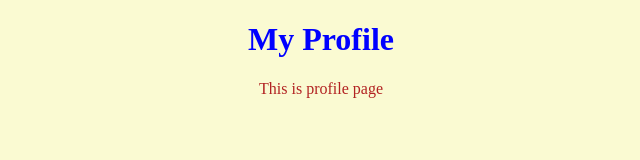
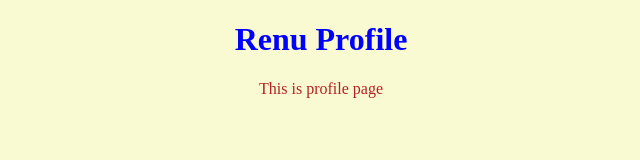
Before and after one commit to TestingBee/Interview, a plain HTML site: page profile.html in a window 1280 px wide. Shown: the whole page, without its empty margins (319-959 px from the left). Drawn offline with Linux system fonts and the light colour scheme.

Commit message:
modified na

```diff
--- a/profile.html
+++ b/profile.html
@@ -11,7 +11,7 @@
 </head>
 
 <body>
-	<h1 align="center"> My Profile
+	<h1 align="center"> Renu Profile
 	</h1>
 
 	<p align="center">This is profile page
```
